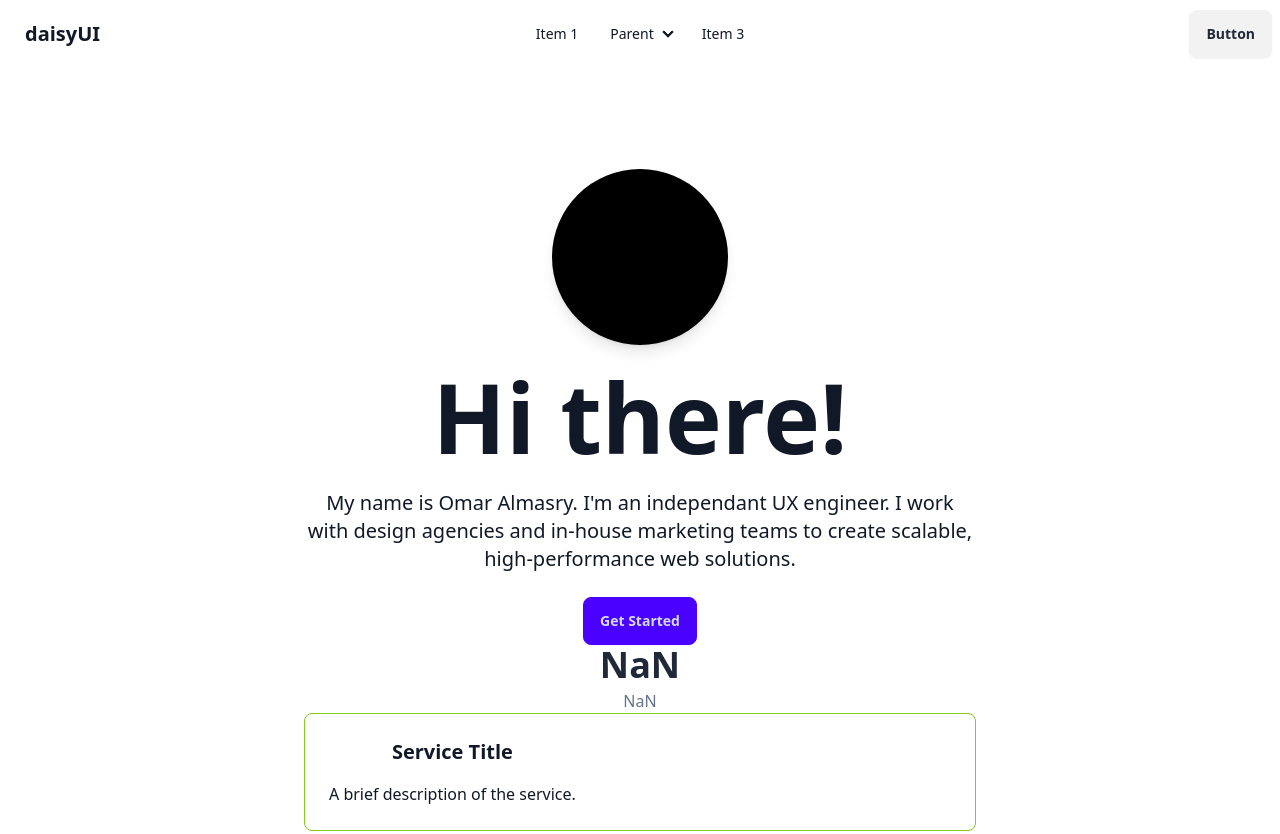
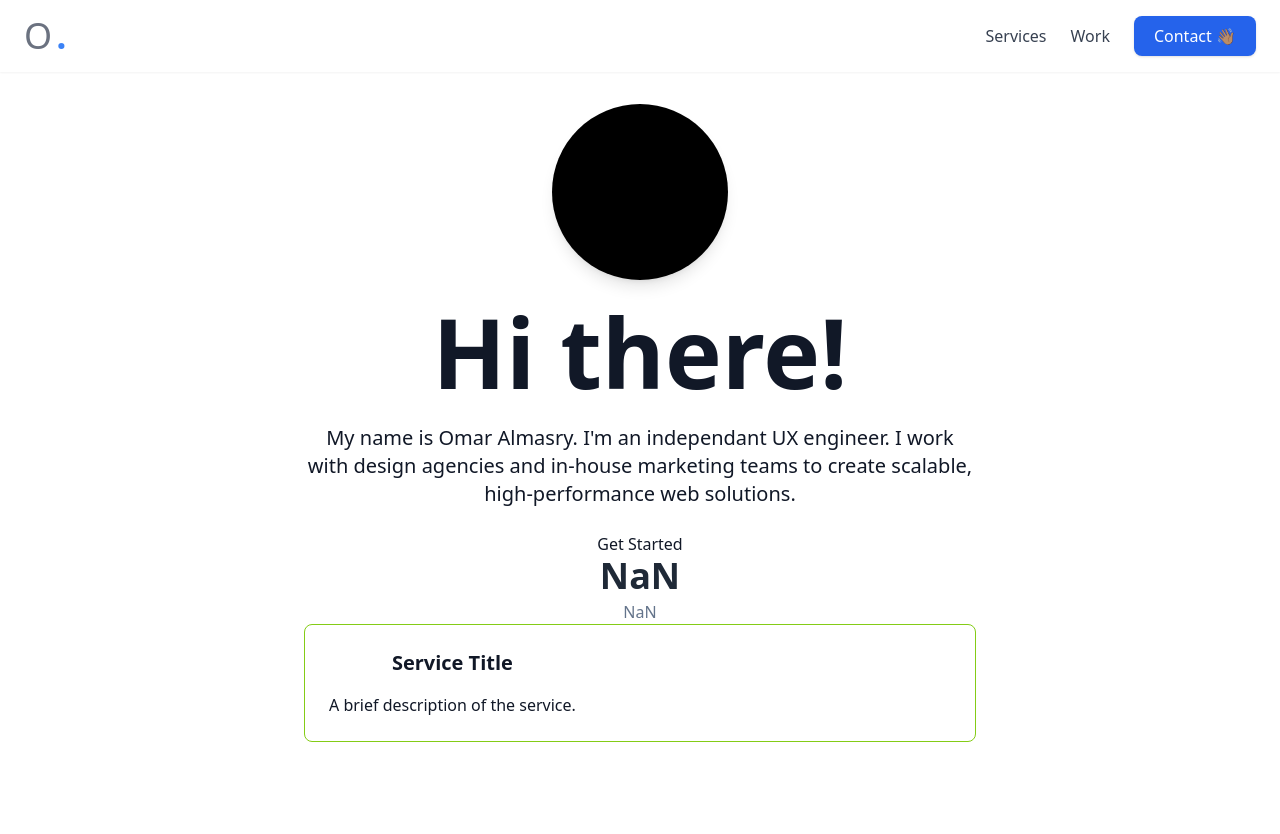
Before and after one commit to omar-almasry11/my-portfolio, an Eleventy site: page src/index.html in a window 1280 px wide. Shown: the top 834 px of the page. Built offline with nearby package versions, Linux system fonts and the light colour scheme; Eleventy itself is replaced by a stand-in of ours; files that its build step writes are made by us from their sources; grey boxes are pictures that could not be loaded.

Commit message:
After removing DaisyUI

```diff
--- a/package.json
+++ b/package.json
@@ -19,7 +19,6 @@
     "@11ty/eleventy": "^3.0.0"
   },
   "devDependencies": {
-    "daisyui": "^4.12.22",
     "npm-run-all": "^4.1.5",
     "tailwindcss": "^3.4.17"
   }
--- a/src/_includes/navbar.liquid
+++ b/src/_includes/navbar.liquid
@@ -1,53 +1,29 @@
+<nav class="px-6 py-4 bg-white shadow-sm">
+  <div class="flex items-center justify-between container mx-auto">
+  <!-- Logo -->
+  <a href="/" class="flex items-center text-gray-700 font-bold text-lg">
+    <h3 class="flex items-center">
+      <span class="text-4xl font-normal text-gray-500">O</span>
+      <span class="text-4xl text-blue-500 ml-1">.</span>
+    </h3>
+  </a>
 
-<div class="navbar">
-  <div class="navbar-start">
-    <div class="dropdown">
-      <div tabindex="0" role="button" class="btn btn-ghost lg:hidden">
-        <svg
-          xmlns="http://www.w3.org/2000/svg"
-          class="h-5 w-5"
-          fill="none"
-          viewBox="0 0 24 24"
-          stroke="currentColor">
-          <path
-            stroke-linecap="round"
-            stroke-linejoin="round"
-            stroke-width="2"
-            d="M4 6h16M4 12h8m-8 6h16" />
-        </svg>
-      </div>
-      <ul
-        tabindex="0"
-        class="menu menu-sm dropdown-content bg-base-100 rounded-box z-[1] mt-3 w-52 p-2 shadow">
-        <li><a>Item 1</a></li>
-        <li>
-          <a>Parent</a>
-          <ul class="p-2">
-            <li><a>Submenu 1</a></li>
-            <li><a>Submenu 2</a></li>
-          </ul>
-        </li>
-        <li><a>Item 3</a></li>
-      </ul>
-    </div>
-    <a class="btn btn-ghost text-xl">daisyUI</a>
+  <!-- Navigation Links & Button -->
+  <div class="flex items-center space-x-6">
+    <ul class="flex items-center space-x-6">
+      <li>
+        <a href="#services" class="text-gray-700 hover:text-blue-600 font-medium">Services</a>
+      </li>
+      <li>
+        <a href="#work" class="text-gray-700 hover:text-blue-600 font-medium">Work</a>
+      </li>
+    </ul>
+    <a
+      href="#contact"
+      class="px-5 py-2 bg-blue-600 text-white font-medium rounded-lg shadow hover:bg-blue-500 transition-all"
+    >
+      Contact 👋🏽
+    </a>
   </div>
-  <div class="navbar-center hidden lg:flex">
-    <ul class="menu menu-horizontal px-1">
-      <li><a>Item 1</a></li>
-      <li>
-        <details>
-          <summary>Parent</summary>
-          <ul class="p-2">
-            <li><a>Submenu 1</a></li>
-            <li><a>Submenu 2</a></li>
-          </ul>
-        </details>
-      </li>
-      <li><a>Item 3</a></li>
-    </ul>
   </div>
-  <div class="navbar-end">
-    <a class="btn">Button</a>
-  </div>
-</div>
+</nav>
--- a/src/index.html
+++ b/src/index.html
@@ -2,9 +2,9 @@
 layout: layout.liquid
 title: Home
 ---
-<div class="hero bg-white min-h-screen">
-    <div class="hero-content text-center">
-      <div class="max-w-2xl">
+<div class="min-h-svh mx-auto">
+    <div class="text-center">
+      <div class="max-w-2xl mr-auto ml-auto">
         <div class="relative mx-auto w-44 h-44 rounded-full bg-black mb-6 overflow-hidden shadow-lg">
             <video autoplay loop muted playsinline class="w-full h-full object-cover">
               <source src="images/omar-almasry-emoji-video.mp4" type="video/mp4">
@@ -24,4 +24,4 @@ title: Home
 </div>
       </div>
     </div>
-  </div>`
+  </div>
--- a/tailwind.config.js
+++ b/tailwind.config.js
@@ -4,8 +4,5 @@ module.exports = {
   theme: {
     extend: {},
   },
-  plugins: [require("daisyui")],
-  daisyui: {
-    themes: ["light", "dark"], // Optional: Add specific DaisyUI themes
-  },
+  plugins: [],
 };
```
Also changed, not shown: 4 other files.
